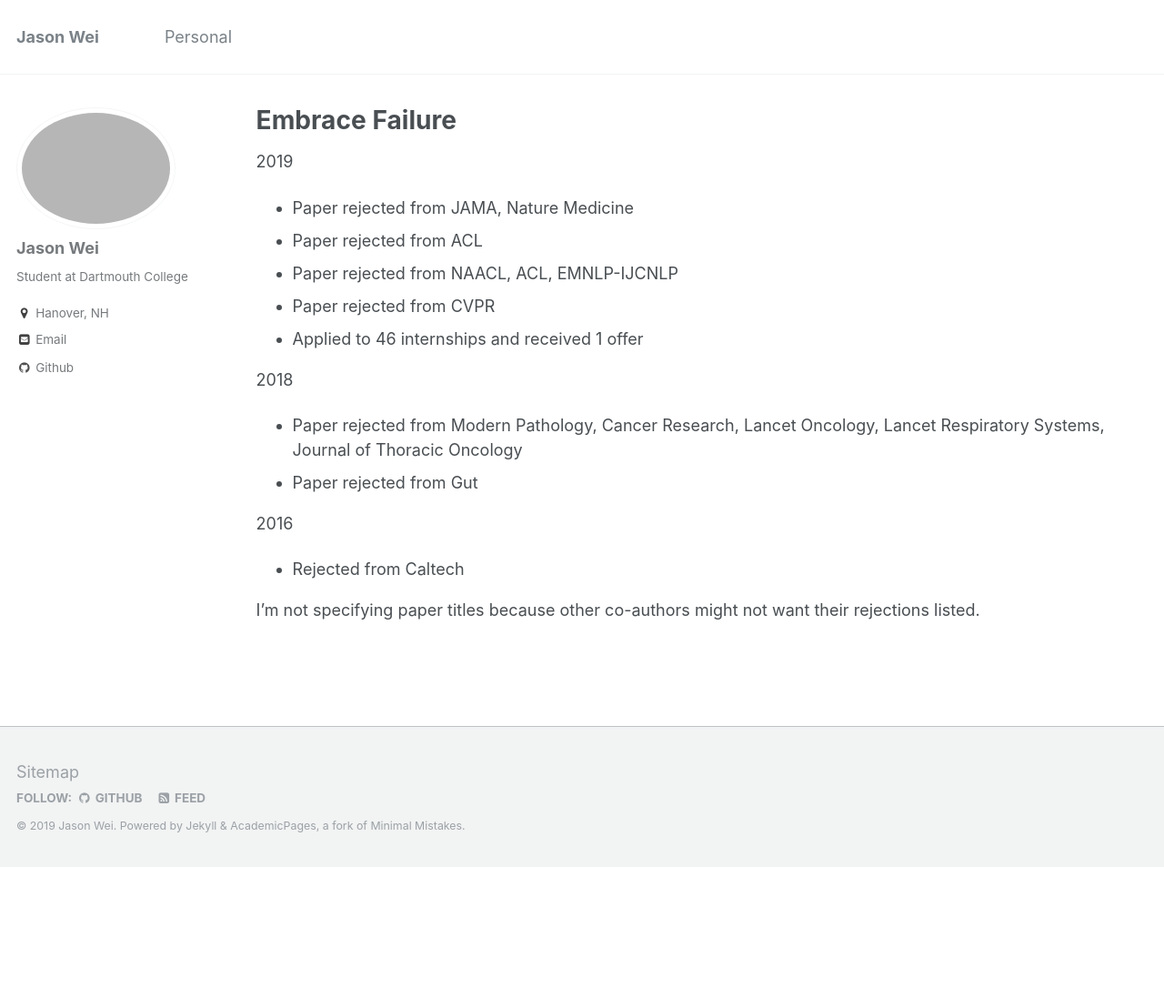
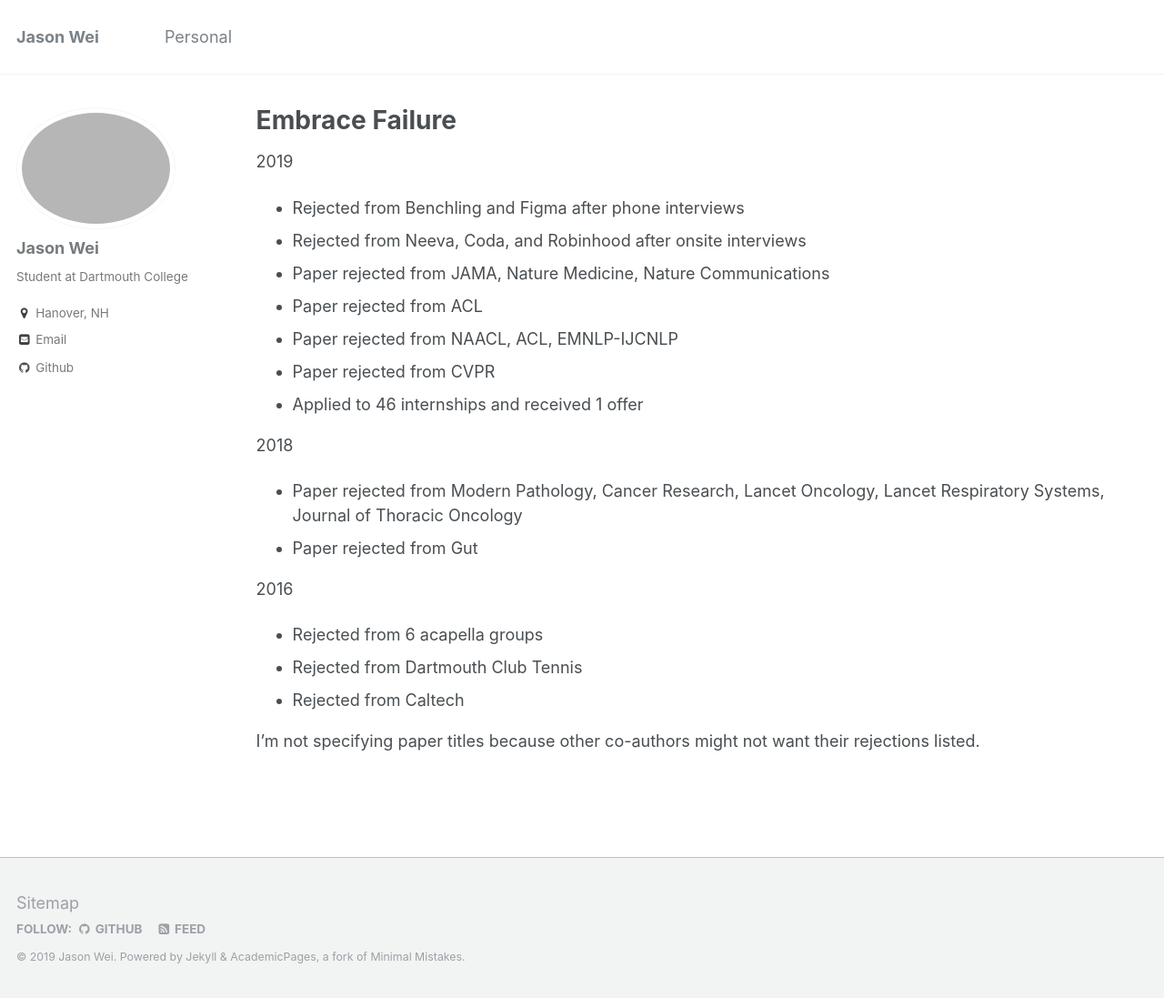
Before and after one commit to jasonwei20/jasonwei20.github.io, a Jekyll site: the page built from _pages/failures.md, in a window 1280 px wide and 1097 px high. Shown: the whole window at 91% size. Built offline with Jekyll 4.4.1, drawn with Linux system fonts in a browser that asks for light colours.

```diff
--- a/_pages/failures.md
+++ b/_pages/failures.md
@@ -8,7 +8,9 @@
 {% include base_path %}
 
 2019
-* Paper rejected from JAMA, Nature Medicine
+* Rejected from Benchling and Figma after phone interviews
+* Rejected from Neeva, Coda, and Robinhood after onsite interviews
+* Paper rejected from JAMA, Nature Medicine, Nature Communications
 * Paper rejected from ACL
 * Paper rejected from NAACL, ACL, EMNLP-IJCNLP
 * Paper rejected from CVPR
@@ -19,6 +21,8 @@
 * Paper rejected from Gut
 
 2016
+* Rejected from 6 acapella groups
+* Rejected from Dartmouth Club Tennis
 * Rejected from Caltech
 
 I'm not specifying paper titles because other co-authors might not want their rejections listed.
```
Also changed, not shown: _pages/about.md (+1 -1 lines).
